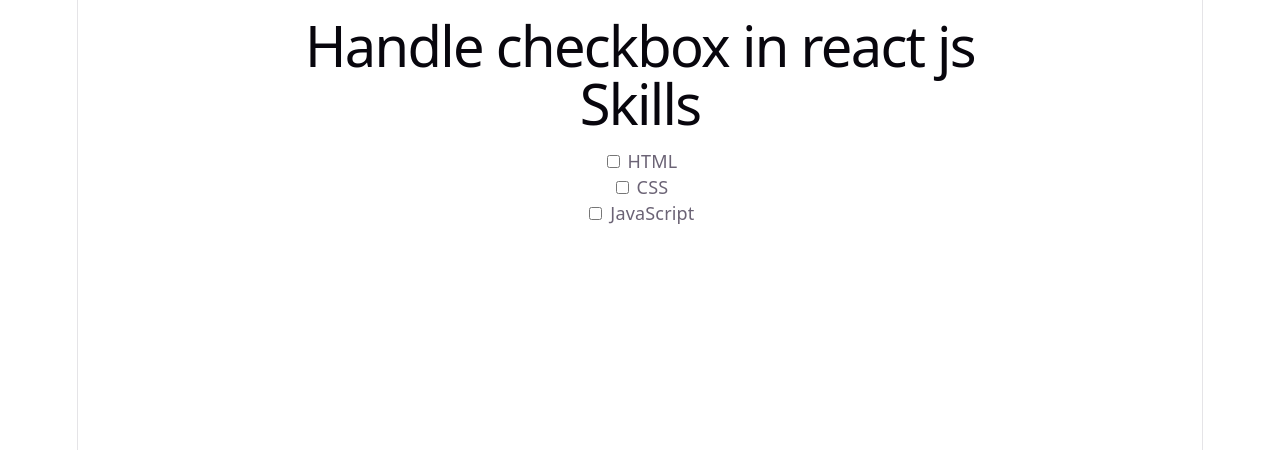
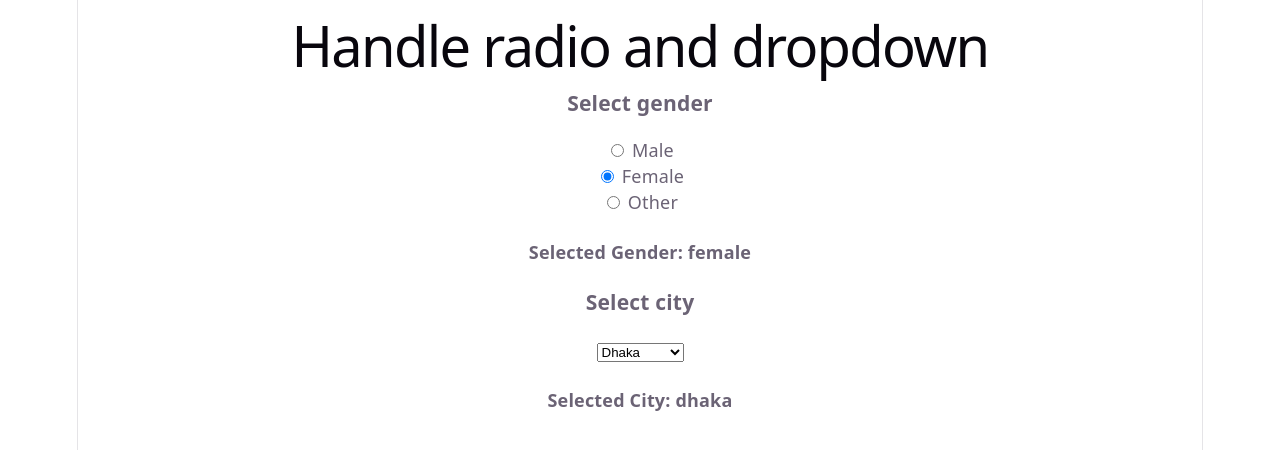
Before and after one commit to codewithnill/reactjs_19_by_code_step_by_step, a React (Vite) app in the folder main/react-blog/: page / in a window 1280 px wide. Shown: the top 450 px of the page. Built offline with nearby package versions, Linux system fonts and the light colour scheme.

Commit message:
handle radio and dropdown.

```diff
--- a/main/react-blog/src/App.jsx
+++ b/main/react-blog/src/App.jsx
@@ -1,11 +1,35 @@
-import Skills from "./Skills";
-
+import { useState } from 'react';
 function App() {
 
+
+  const [gender, setGender] = useState('female');
+  const [city, setCity] = useState('dhaka');
   return (
     <div >
-      <h1>Handle checkbox in react js</h1>
-      <Skills/>
+      <h1>Handle radio and dropdown</h1>
+      <h3>Select gender</h3>
+      <input type="radio" checked={gender === 'male'} onChange={(e) => setGender(e.target.value)} value="male" name="gender" id="male" /> <label htmlFor="male">Male</label> <br />
+      <input type="radio" checked={gender === 'female'} onChange={(e) => setGender(e.target.value)} value="female" name="gender" id="female" /> <label htmlFor="female">Female</label> <br />
+      <input type="radio" checked={gender === 'other'} onChange={(e) => setGender(e.target.value)} value="other" name="gender" id="other" /> <label htmlFor="other">Other</label>
+
+      <h4>Selected Gender: {gender}</h4>
+      {/* checked attribute is used to set the initial state of the radio button based on the value of the gender state variable */}
+
+
+      <h3>Select city</h3>
+      <select defaultValue="dhaka" onChange={(e) => setCity(e.target.value)}>
+        <option value="dhaka">Dhaka</option>
+        <option value="chittagong">Chittagong</option>
+        <option value="sylhet">Sylhet</option>
+        <option value="rajshahi">Rajshahi</option>
+      </select>
+      <h4>Selected City: {city}</h4>
+
+
+
+
+
+
     </div>
   );
 }
```
